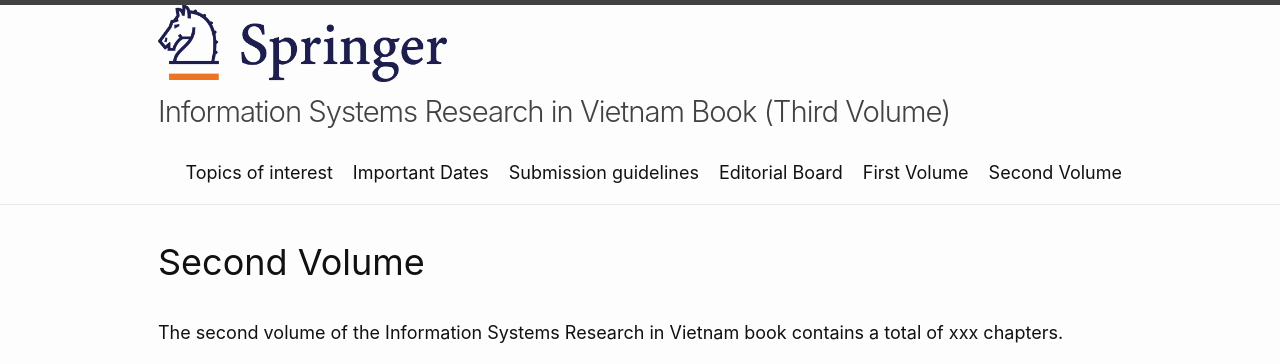
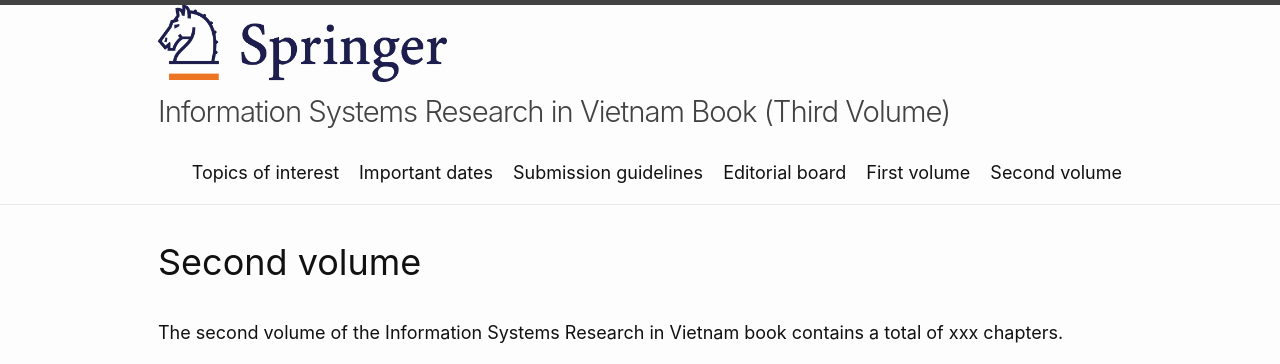
Before and after one commit to infosys-vietnam-book/infosys-vietnam-book.github.io, a Jekyll site: the page built from second-volume.md, in a window 1280 px wide. Shown: the top 364 px of the page. Built offline with Jekyll 4.4.1, drawn with Linux system fonts in a browser that asks for light colours.

```diff
--- a/second-volume.md
+++ b/second-volume.md
@@ -1,6 +1,6 @@
 ---
 layout: page
-title: Second Volume
+title: Second volume
 image: /assets/img/springer-logo.png
 permalink: /second-volume/
 ---
```
Also changed, not shown: editorial-board.md (+1 -1 lines), first-volume.md (+1 -1 lines), important-dates.md (+1 -1 lines).
